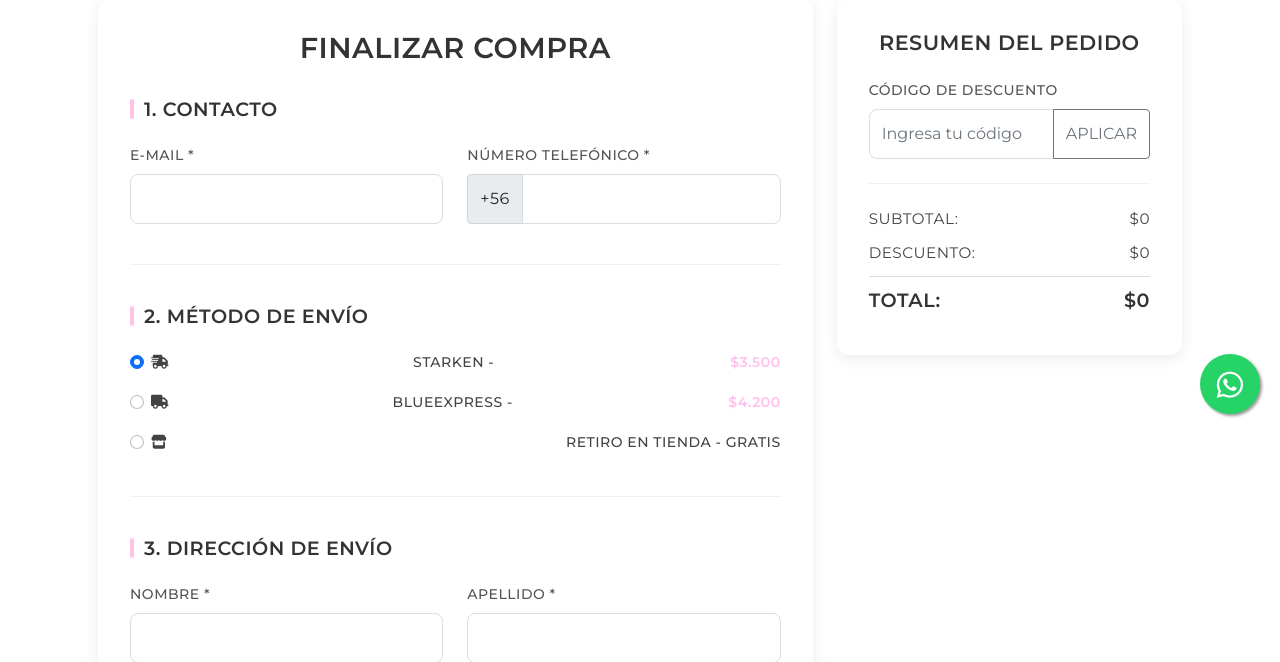
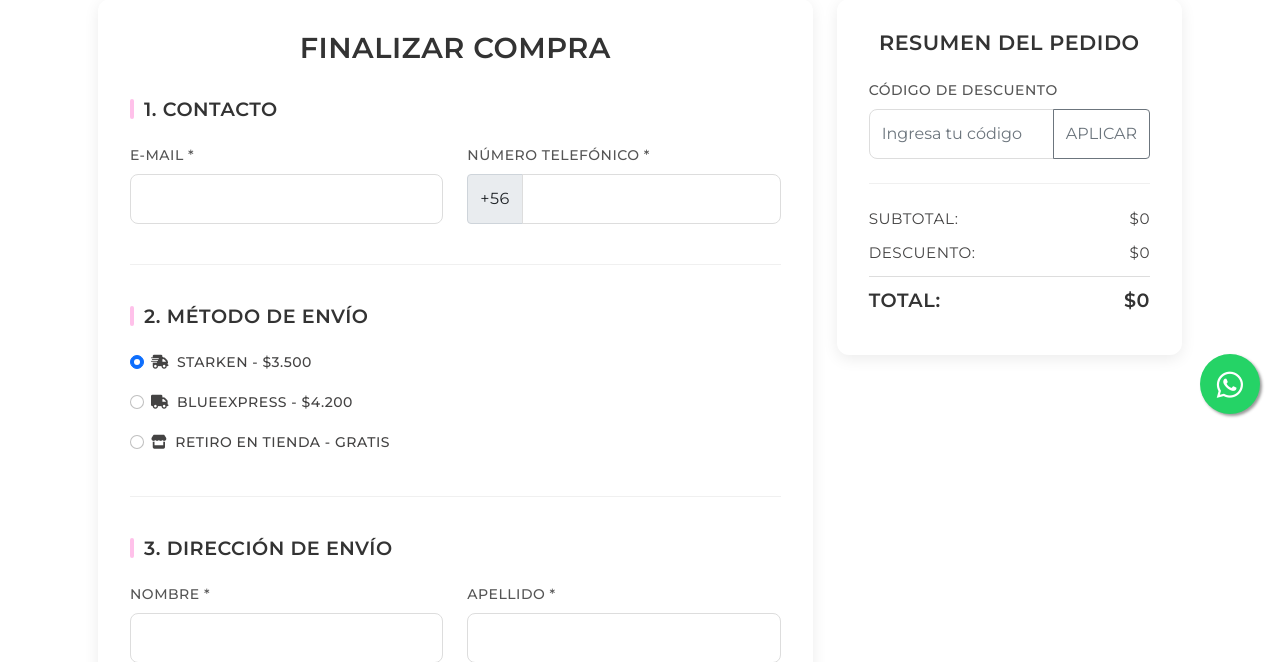
Before and after one commit to magiearavenar/mi-tienda-ahora, a Django app: page /checkout/ in a window 1280 px wide. Shown: the part 366-1028 px from the top of the page. Run offline with Django 4.2, Linux system fonts and the light colour scheme; data that the repository does not hold is empty; parts of the project's set-up code (start-up, migrations or seed data) failed here and were passed over.

```diff
--- a/tienda/templates/checkout.html
+++ b/tienda/templates/checkout.html
@@ -261,15 +261,6 @@
 .shipping-options .form-check-label {
     font-weight: 500;
     cursor: pointer;
-    display: flex;
-    justify-content: space-between;
-    align-items: center;
-    width: 100%;
-}
-
-.shipping-price {
-    font-weight: 600;
-    color: var(--color-primario);
 }
 
 .payment-methods .form-check-label {
```
